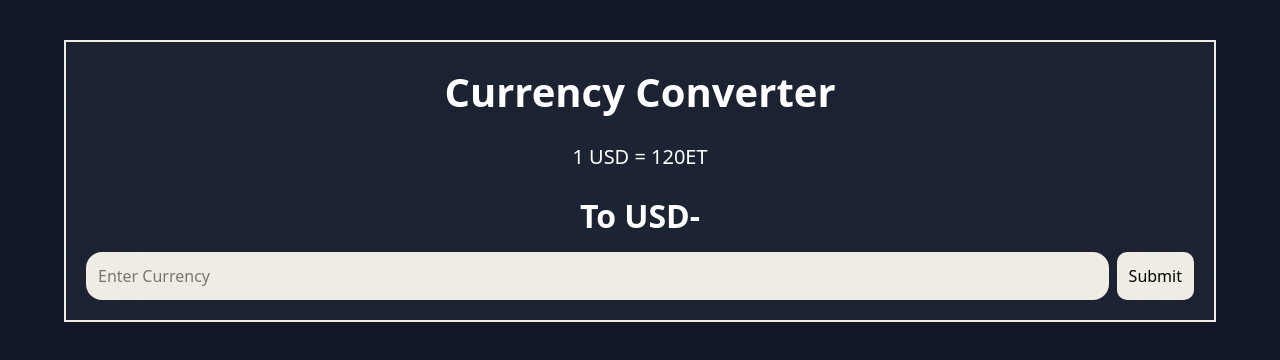
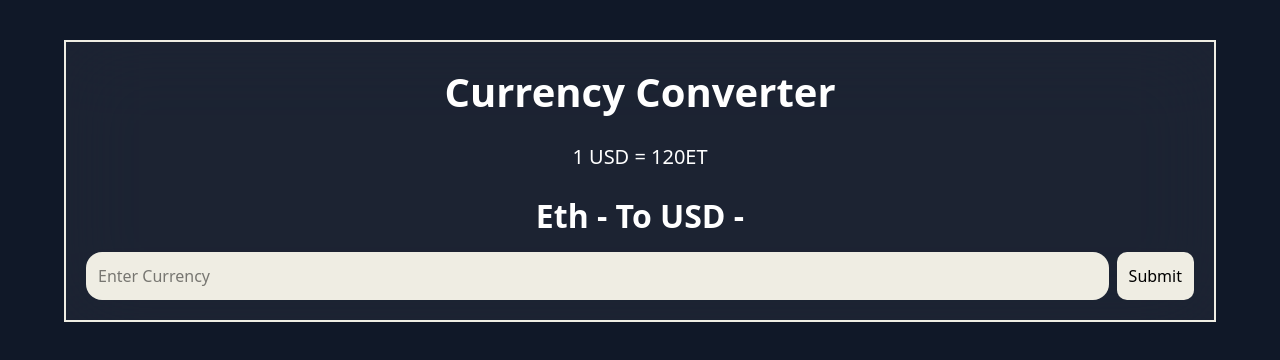
Before and after one commit to codewithfitse/CurrencyConverter, a React (Vite) app in the folder Frontend/: page /Home in a window 1280 px wide. Shown: the top 360 px of the page. Built offline with nearby package versions, Linux system fonts and the light colour scheme.

Commit message:
HOMEPAGE

```diff
--- a/Frontend/src/page/Home.jsx
+++ b/Frontend/src/page/Home.jsx
@@ -2,7 +2,7 @@ import { useEffect, useState } from "react";
 //import axios from "axios";
 
 export const Home = () => {
-  const USDRATE = 1.2;
+  const USDRATE = 0.012;
 
   const [searchInput, setSearchInput] = useState(null);
   const [search, setSearch] = useState(null);
@@ -21,7 +21,9 @@ export const Home = () => {
         <div className="mt-10 w-[90%] h-[90%] p-5 flex flex-col items-center space-y-3 bg-white/5 backdrop-blur-2xl border-2 border-accent">
           <h1 className="">Currency Converter</h1>
           <p className="">1 USD = 120ET</p>
-          <h2 className="">To USD- {search}</h2>
+          <h2 className="">
+            Eth - {searchInput} To USD - {search}
+          </h2>
           <form
             action=""
             className="w-full flex justify-between items-center space-x-2"
```
